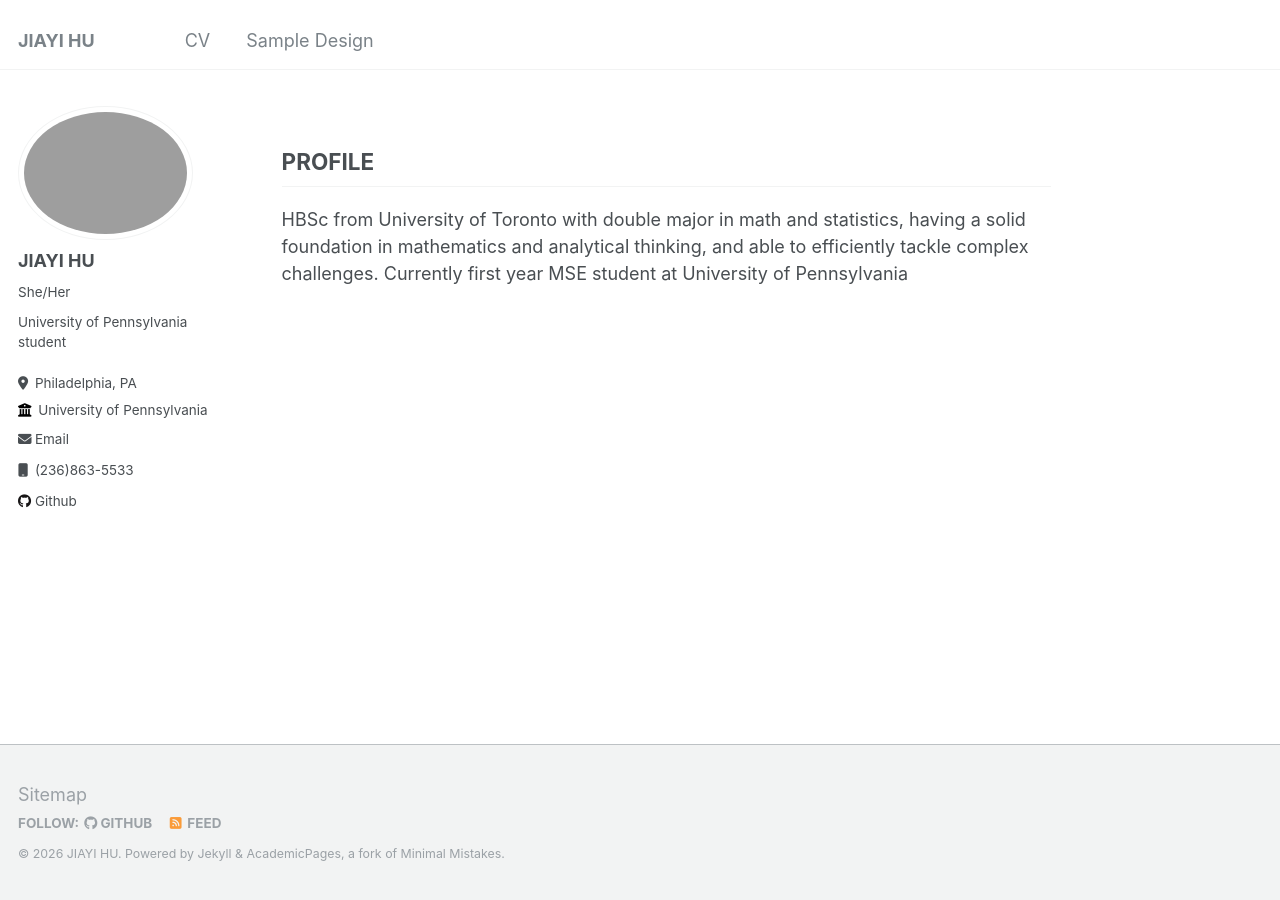
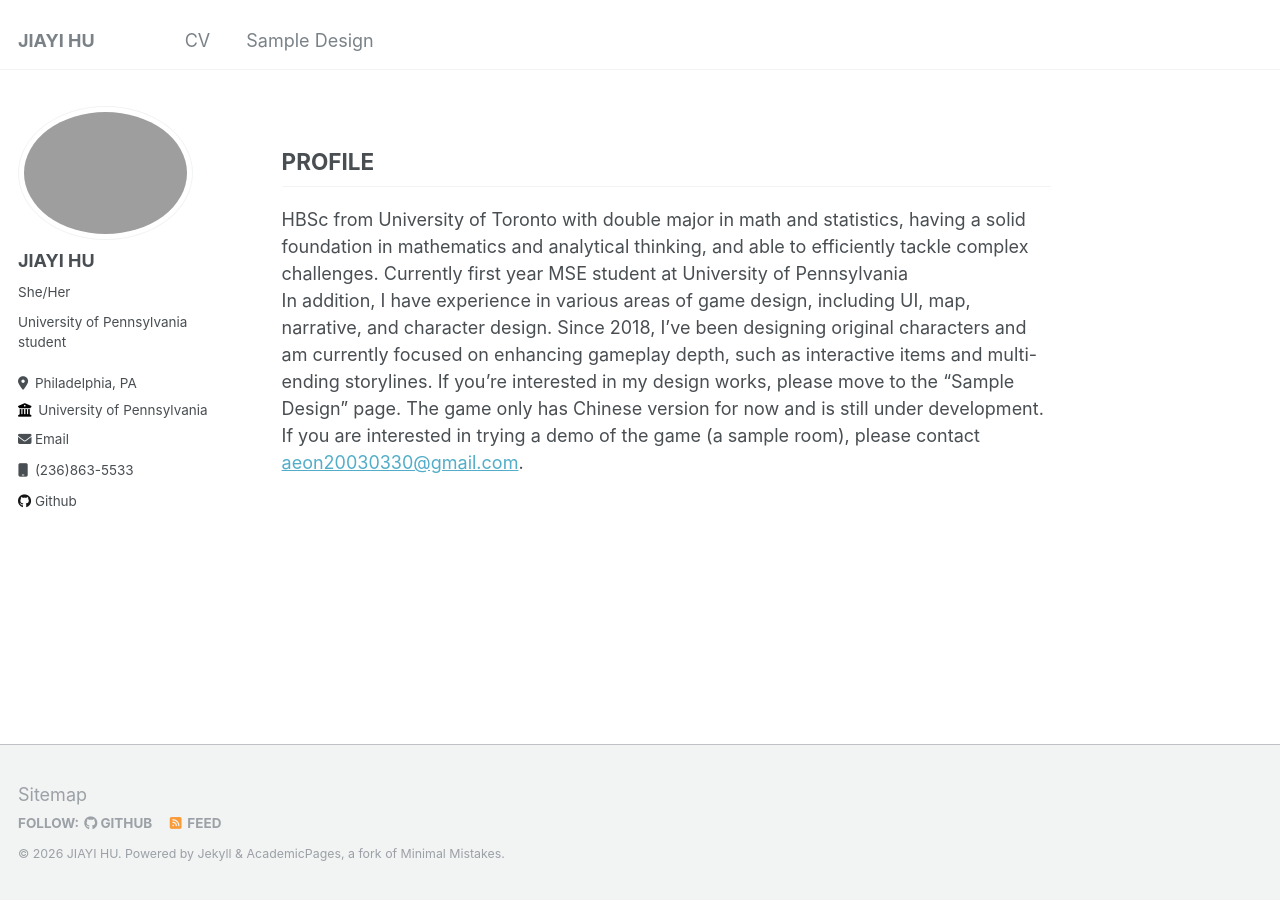
Before and after one commit to Aeon-Hu/Aeon-Hu.github.io, a Jekyll site: the page built from _pages/about.md, in a window 1280 px wide. Built offline with Jekyll 4.4.1, drawn with Linux system fonts in a browser that asks for light colours.

Commit message:
Update about.md

```diff
--- a/_pages/about.md
+++ b/_pages/about.md
@@ -14,3 +14,5 @@ redirect_from:
 HBSc from University of Toronto with double major in math and statistics, having a solid foundation in
 mathematics and analytical thinking, and able to efficiently tackle complex challenges. Currently first year
 MSE student at University of Pennsylvania
+ <br />
+In addition, I have experience in various areas of game design, including UI, map, narrative, and character design. Since 2018, I've been designing original characters and am currently focused on enhancing gameplay depth, such as interactive items and multi-ending storylines. If you're interested in my design works, please move to the “Sample Design” page. The game only has Chinese version for now and is still under development. If you are interested in trying a demo of the game (a sample room), please contact <aeon20030330@gmail.com>.
```
